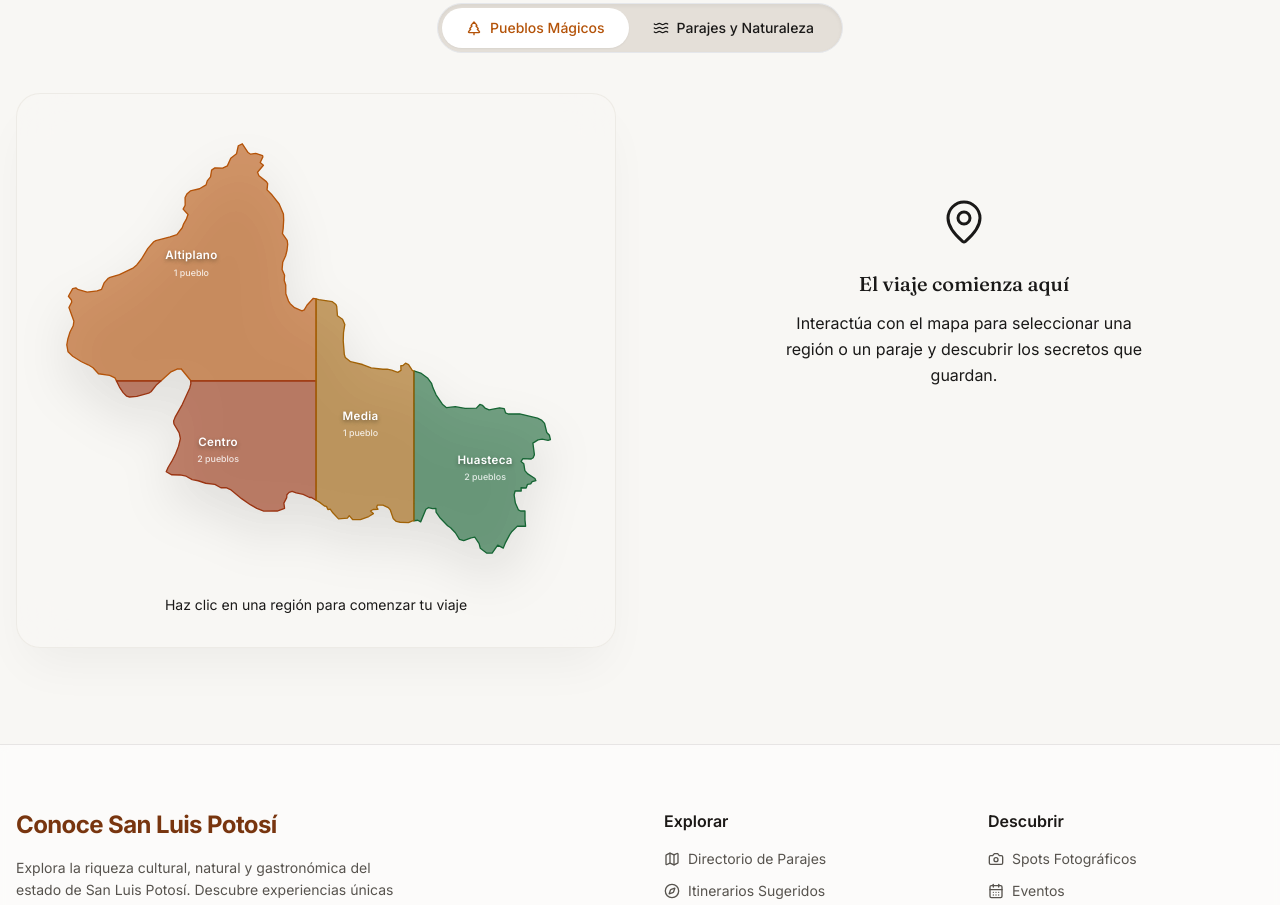
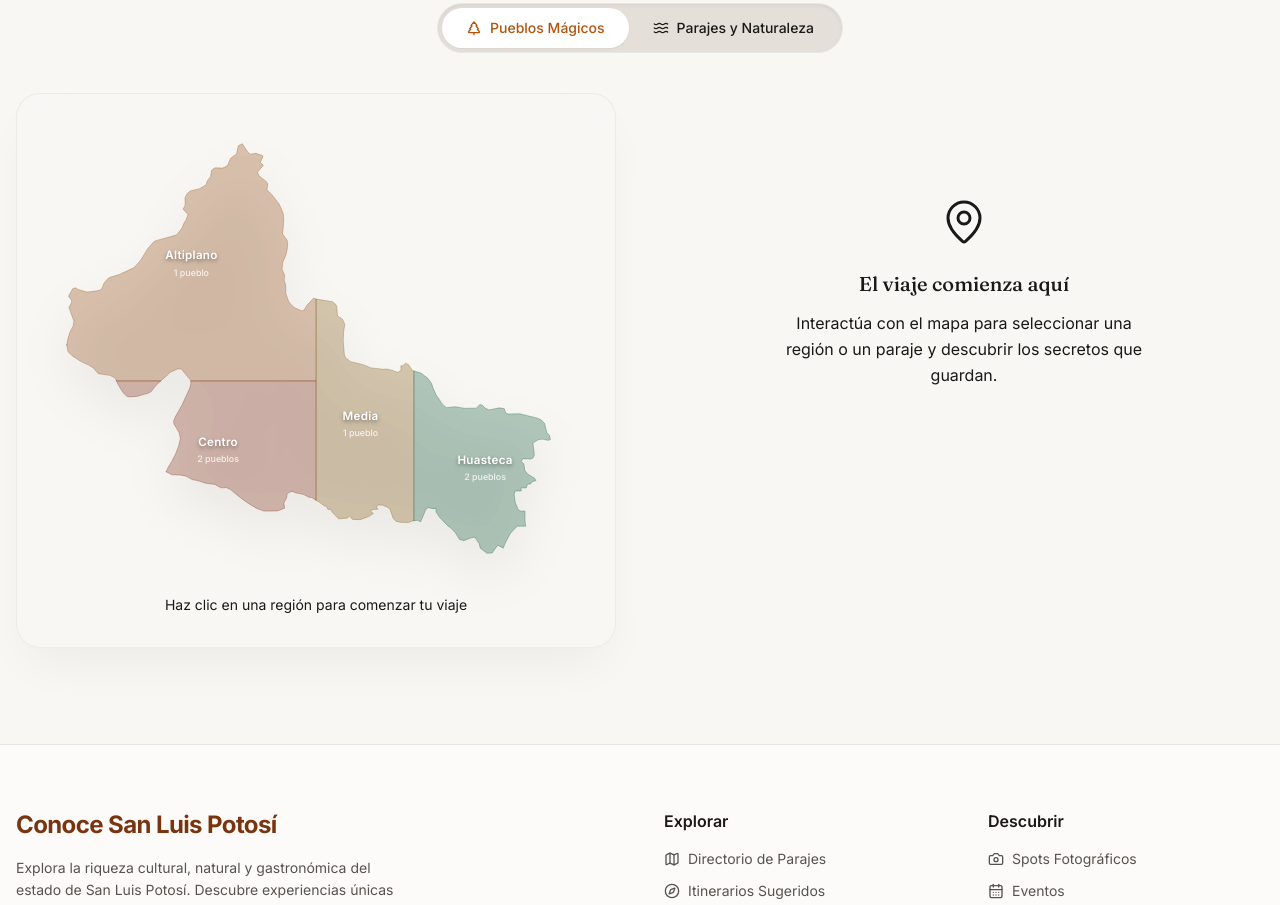
Before and after one commit to jaimesrh/proyecto-tello-frontend, a Next.js app: page / in a window 1280 px wide. Shown: the part 960-1865 px from the top of the page. Built offline with nearby package versions, Linux system fonts and the light colour scheme.

Commit message:
Soften region map colors and lower fill opacity

```diff
--- a/components/RegionMap.tsx
+++ b/components/RegionMap.tsx
@@ -35,10 +35,10 @@ const regionPaths: Record<string, { path: string; labelX: number; labelY: number
 };
 
 const regionColors: Record<string, { fill: string; hover: string; text: string; bg: string }> = {
-  Huasteca: { fill: '#166534', hover: '#15803d', text: 'text-huasteca dark:text-huasteca', bg: 'bg-huasteca' },
-  Altiplano: { fill: '#B45309', hover: '#D97706', text: 'text-altiplano dark:text-altiplano', bg: 'bg-altiplano' },
-  Centro: { fill: '#9A3412', hover: '#C2410C', text: 'text-centro dark:text-centro', bg: 'bg-centro' },
-  Media: { fill: '#A16207', hover: '#CA8A04', text: 'text-media dark:text-media', bg: 'bg-media' },
+  Huasteca: { fill: '#2d6a4f', hover: '#40916c', text: 'text-huasteca dark:text-huasteca', bg: 'bg-huasteca' },
+  Altiplano: { fill: '#9a5b27', hover: '#b86f32', text: 'text-altiplano dark:text-altiplano', bg: 'bg-altiplano' },
+  Centro: { fill: '#8c3f2b', hover: '#a84c34', text: 'text-centro dark:text-centro', bg: 'bg-centro' },
+  Media: { fill: '#8c6829', hover: '#a87d32', text: 'text-media dark:text-media', bg: 'bg-media' },
 };
 
 type LayerType = 'PUEBLOS_MAGICOS' | 'PARAJES_HIDROLOGICOS';
@@ -132,9 +132,10 @@ export default function RegionMap({ regiones }: RegionMapProps) {
                     <path
                       d={pathData.path}
                       fill={isActive || isHovered ? colors.hover : colors.fill}
-                      fillOpacity={isActive ? 0.95 : isHovered ? 0.8 : 0.6}
+                      fillOpacity={isActive ? 0.75 : isHovered ? 0.55 : 0.35}
                       stroke={isActive || isHovered ? colors.hover : colors.fill}
-                      strokeWidth={isActive ? 3 : 1.5}
+                      strokeOpacity={isActive ? 0.9 : 0.4}
+                      strokeWidth={isActive ? 2.5 : 1}
                       strokeLinejoin="round"
                       strokeLinecap="round"
                       className="cursor-pointer transition-all duration-300"
```
